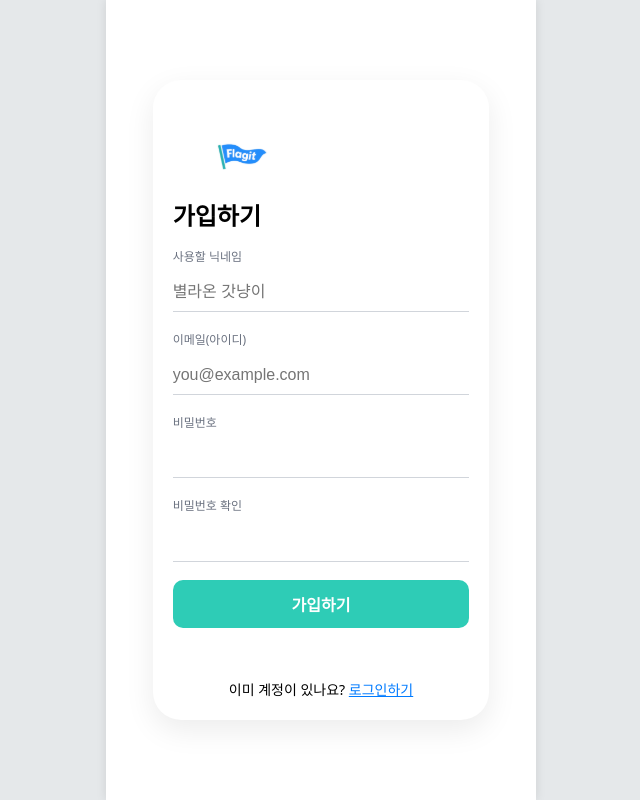
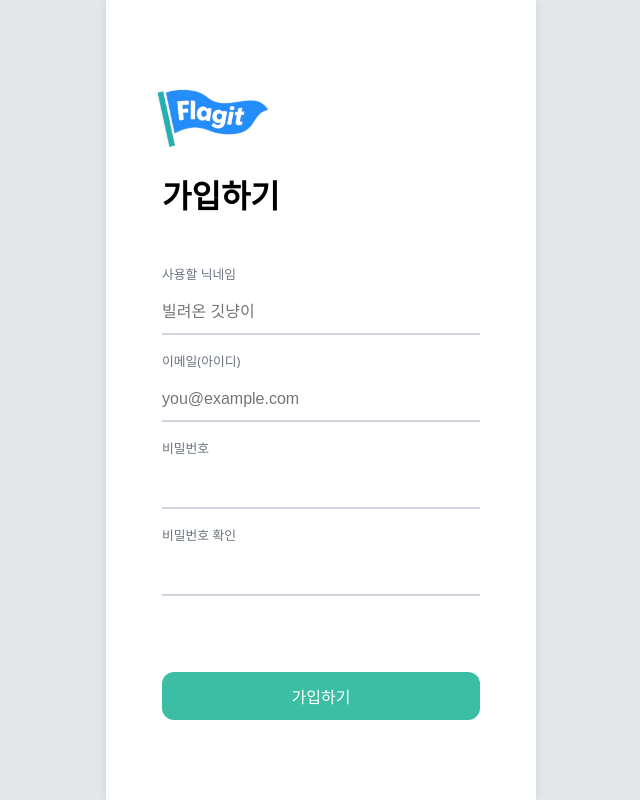
Before and after one commit to flagit-inha/FE-flagit, a React (Vite) app: page /signup in a window 1280 px wide. Shown: the whole page, without its empty margins (319-959 px from the left). Built offline with nearby package versions, Linux system fonts and the light colour scheme.

Commit message:
style: 페이지 오류 수정

```diff
--- a/src/pages/Login/LoginPage.css
+++ b/src/pages/Login/LoginPage.css
@@ -1,5 +1,5 @@
 /* 화면 중앙 정렬 */
-.auth-screen {
+.login-screen {
   min-height: 100svh;
   display: flex;
   align-items: center;
@@ -9,7 +9,7 @@
 }
 
 /* 카드 */
-.auth-card {
+.login-card {
   width: min(92vw, 26rem);
   min-height: 80svh;
   background: #fff;
@@ -19,35 +19,45 @@
   padding: 1.5rem 1.5rem 2rem;
 }
 
-
-.logo {
+/* 로고 */
+.login-logo {
   display: block;
-  width: clamp(7rem, 10vw, 8rem); ;
+  width: clamp(7rem, 10vw, 8rem);
   margin: 2rem 0 1.5rem -0.75rem;
 }
 
 /* 타이틀 */
-.title {
+.login-title {
   font-size: 2rem;
   margin: 1rem 0 2rem;
   line-height: 1.2;
 }
 
 /* 폼 */
-.form {
+.login-form {
   display: flex;
   flex-direction: column;
   gap: 1rem;
   flex: 1;
 }
 
-.field { display: grid; gap: 0.5rem; }
+.login-field {
+  display: grid;
+  gap: 0.5rem;
+}
 
-.label { font-size: 0.8rem; color: #6b7280; }
+.login-label {
+  font-size: 0.8rem;
+  color: #6b7280;
+}
 
-.linkish { color: #3b82f6; font-size: 1rem; text-decoration: none; }
+.login-linkish {
+  color: #3b82f6;
+  font-size: 1rem;
+  text-decoration: none;
+}
 
-.input {
+.login-input {
   border: none;
   border-bottom: 2px solid #d1d5db;
   padding: 0.75rem 0;
@@ -55,9 +65,11 @@
   background: transparent;
   font-size: 1rem;
 }
-.input:focus { border-bottom-color: #3b82f6; }
+.login-input:focus {
+  border-bottom-color: #3b82f6;
+}
 
-.checkbox-row {
+.login-checkbox-row {
   display: inline-flex;
   align-items: center;
   gap: 0.5rem;
@@ -66,9 +78,13 @@
   font-size: 0.8rem;
 }
 
-.error { color: #ef4444; font-size: 0.8rem; }
+.login-error {
+  color: #ef4444;
+  font-size: 0.8rem;
+}
 
-.cta {
+/* CTA 버튼 */
+.login-cta {
   margin-top: auto;
   width: 100%;
   padding: 0.75rem 0;
@@ -80,4 +96,7 @@
   font-size: 1rem;
   cursor: pointer;
 }
-.cta:disabled { opacity: 0.6; cursor: not-allowed; }
+.login-cta:disabled {
+  opacity: 0.6;
+  cursor: not-allowed;
+}
--- a/src/pages/Login/LoginPage.jsx
+++ b/src/pages/Login/LoginPage.jsx
@@ -1,7 +1,7 @@
 import { useState } from "react";
-import { useNavigate, Link } from "react-router-dom";
+import { useNavigate } from "react-router-dom";
 import { loginLocal } from "./authLocal";
-import './LoginPage.css';
+import "./LoginPage.css";
 
 export default function LoginPage() {
   const nav = useNavigate();
@@ -17,7 +17,7 @@ export default function LoginPage() {
     if (!email || !pw) return setErr("이메일/비밀번호를 입력하세요.");
 
     setLoading(true);
-    await new Promise(r => setTimeout(r, 250)); // 모킹 딜레이
+    await new Promise((r) => setTimeout(r, 250)); // 모킹 딜레이
     const me = loginLocal(email, pw);
     setLoading(false);
 
@@ -26,42 +26,46 @@ export default function LoginPage() {
   };
 
   return (
-    <div className="auth-screen">
-      <div className="auth-card">
-        <img src="/img/flagitlogo3.svg" alt="Flagit" className="logo" />
-        <h1 className="title">로그인</h1>
+    <div className="login-screen">
+      <div className="login-card">
+        <img src="/img/flagitlogo3.svg" alt="Flagit" className="login-logo" />
+        <h1 className="login-title">로그인</h1>
 
-        <form onSubmit={onSubmit} className="form">
-          <label className="field">
-            <span className="label">아이디 (이메일)</span>
+        <form onSubmit={onSubmit} className="login-form">
+          <label className="login-field">
+            <span className="login-label">아이디 (이메일)</span>
             <input
               type="email"
               value={email}
-              onChange={(e)=>setEmail(e.target.value)}
+              onChange={(e) => setEmail(e.target.value)}
               placeholder="you@example.com"
-              className="input"
+              className="login-input"
               autoComplete="email"
             />
           </label>
 
-          <label className="field">
-            <span className="label linkish">비밀번호</span>
+          <label className="login-field">
+            <span className="login-label login-linkish">비밀번호</span>
             <input
               type={showPw ? "text" : "password"}
               value={pw}
-              onChange={(e)=>setPw(e.target.value)}
-              className="input"
+              onChange={(e) => setPw(e.target.value)}
+              className="login-input"
               autoComplete="current-password"
             />
-            <label className="checkbox-row">
-              <input type="checkbox" checked={showPw} onChange={(e)=>setShowPw(e.target.checked)} />
+            <label className="login-checkbox-row">
+              <input
+                type="checkbox"
+                checked={showPw}
+                onChange={(e) => setShowPw(e.target.checked)}
+              />
               <span>비밀번호 보기</span>
             </label>
           </label>
 
-          {err && <p className="error">{err}</p>}
+          {err && <p className="login-error">{err}</p>}
 
-          <button type="submit" disabled={loading} className="cta">
+          <button type="submit" disabled={loading} className="login-cta">
             {loading ? "로그인 중..." : "로그인하기"}
           </button>
         </form>
--- a/src/pages/Login/SignUpPage.css
+++ b/src/pages/Login/SignUpPage.css
@@ -1,80 +1,82 @@
-/* 화면 중앙 정렬 */
-.auth-screen {
+/* SignUp 전용 스타일 */
+.signup-screen {
   min-height: 100svh;
   display: flex;
   align-items: center;
   justify-content: center;
   background: #ffffff;
-  padding: 1.5rem;
+  padding: 3.5rem;
 }
 
-/* 카드 */
-.auth-card {
+.signup-card {
   width: min(92vw, 26rem);
   min-height: 80svh;
   background: #fff;
   display: flex;
   flex-direction: column;
   text-align: left;
-  padding: 1.5rem 1.5rem 2rem;
 }
 
-
-.logo {
+.signup-logo {
   display: block;
-  width: clamp(7rem, 10vw, 8rem); ;
-  margin: 2rem 0 1.5rem -0.75rem;
+  width: 8rem;
+  height: auto;
+  margin: 0 0 1.5rem -1rem;
 }
 
-/* 타이틀 */
-.title {
+.signup-title {
   font-size: 2rem;
-  margin: 1rem 0 2rem;
+  margin: 0 0 3rem;
   line-height: 1.2;
 }
 
-/* 폼 */
-.form {
+.signup-form {
   display: flex;
   flex-direction: column;
-  gap: 0.75rem;
+  gap: 1rem;
   flex: 1;
 }
 
-.field { display: grid; gap: 0.5rem; }
+.signup-field {
+  display: grid;
+  gap: 0.5rem;
+}
 
-.label { font-size: 0.8rem; color: #6b7280; }
+.signup-label {
+  font-size: 0.8rem;
+  color: #6b7280;
+}
 
-
-.input {
+.signup-input {
   border: none;
   border-bottom: 2px solid #d1d5db;
-  padding: 0.5rem 0;
+  padding: 0.75rem 0;
   outline: none;
   background: transparent;
   font-size: 1rem;
 }
-.input:focus { border-bottom-color: #3b82f6; }
+.signup-input:focus {
+  border-bottom-color: #3b82f6;
+}
 
-.checkbox-row {
-  display: inline-flex;
-  align-items: center;
-  color: #9ca3af;
+.signup-error {
+  color: #ef4444;
   font-size: 0.8rem;
 }
 
-.error { color: #ef4444; font-size: 0.8rem; }
-
-.cta {
+.signup-cta {
   margin-top: auto;
   width: 100%;
   padding: 0.75rem 0;
   border: none;
-  border-radius: 0.5rem;
+  border-radius: 0.75rem;
   background: #3CBEA5;
   color: #fff;
   font-weight: 500;
   font-size: 1rem;
   cursor: pointer;
 }
-.cta:disabled { opacity: 0.6; cursor: not-allowed; }
+.signup-cta:disabled {
+  opacity: 0.6;
+  cursor: not-allowed;
+}
--- a/src/pages/Login/SignUpPage.jsx
+++ b/src/pages/Login/SignUpPage.jsx
@@ -1,5 +1,5 @@
 import { useState } from "react";
-import { useNavigate, Link } from "react-router-dom";
+import { useNavigate } from "react-router-dom";
 import { registerLocal } from "./authLocal";
 import "./SignUpPage.css";
 
@@ -21,7 +21,7 @@ export default function SignUpPage() {
     if (!/^\S+@\S+\.\S+$/.test(email)) return setErr("이메일 형식을 확인하세요.");
 
     setLoading(true);
-    await new Promise(r => setTimeout(r, 250));
+    await new Promise((r) => setTimeout(r, 250));
     try {
       await registerLocal({ name, email, password: pw });
       nav("/"); // 가입 후 홈으로
@@ -33,70 +33,61 @@ export default function SignUpPage() {
   };
 
   return (
-    <div className="auth-screen">
-      <div className="auth-card">
-        <img src="/img/flagitlogo3.svg" alt="Flagit" className="logo" />
-        <h1 className="title">가입하기</h1>
+    <div className="signup-screen">
+      <div className="signup-card">
+        <img src="/img/flagitlogo3.svg" alt="Flagit" className="signup-logo" />
+        <h1 className="signup-title">가입하기</h1>
 
-        <form onSubmit={onSubmit} className="form">
-          <label className="field">
-            <span className="label">사용할 닉네임</span>
+        <form onSubmit={onSubmit} className="signup-form">
+          <label className="signup-field">
+            <span className="signup-label">사용할 닉네임</span>
             <input
               value={name}
-              onChange={(e)=>setName(e.target.value)}
-              placeholder="별라온 갓냥이"
-              className="input"
+              onChange={(e) => setName(e.target.value)}
+              placeholder="빌려온 깃냥이"
+              className="signup-input"
             />
           </label>
 
-          <label className="field">
-            <span className="label linkish">이메일(아이디)</span>
+          <label className="signup-field">
+            <span className="signup-label">이메일(아이디)</span>
             <input
               type="email"
               value={email}
-              onChange={(e)=>setEmail(e.target.value)}
+              onChange={(e) => setEmail(e.target.value)}
               placeholder="you@example.com"
-              className="input"
+              className="signup-input"
               autoComplete="email"
             />
           </label>
 
-          <label className="field">
-            <span className="label">비밀번호</span>
+          <label className="signup-field">
+            <span className="signup-label">비밀번호</span>
             <input
               type="password"
               value={pw}
-              onChange={(e)=>setPw(e.target.value)}
-              className="input"
+              onChange={(e) => setPw(e.target.value)}
+              className="signup-input"
               autoComplete="new-password"
             />
           </label>
 
-          <label className="field">
-            <span className="label">비밀번호 확인</span>
+          <label className="signup-field">
+            <span className="signup-label">비밀번호 확인</span>
             <input
               type="password"
               value={pw2}
-              onChange={(e)=>setPw2(e.target.value)}
-              className="input"
+              onChange={(e) => setPw2(e.target.value)}
+              className="signup-input"
               autoComplete="new-password"
             />
           </label>
 
+          {err && <p className="signup-error">{err}</p>}
 
-
-          {err && <p className="error">{err}</p>}
-
-          <button type="submit" disabled={loading} className="cta">
+          <button type="submit" disabled={loading} className="signup-cta">
             {loading ? "가입 중..." : "가입하기"}
           </button>
-
-          <div className='description'>
-                <h className='imi'>이미 계정이 있나요? </h>
-                <a href="/login" className="loginLink">로그인하기</a>
-            </div>
-
-
         </form>
       </div>
     </div>
```
